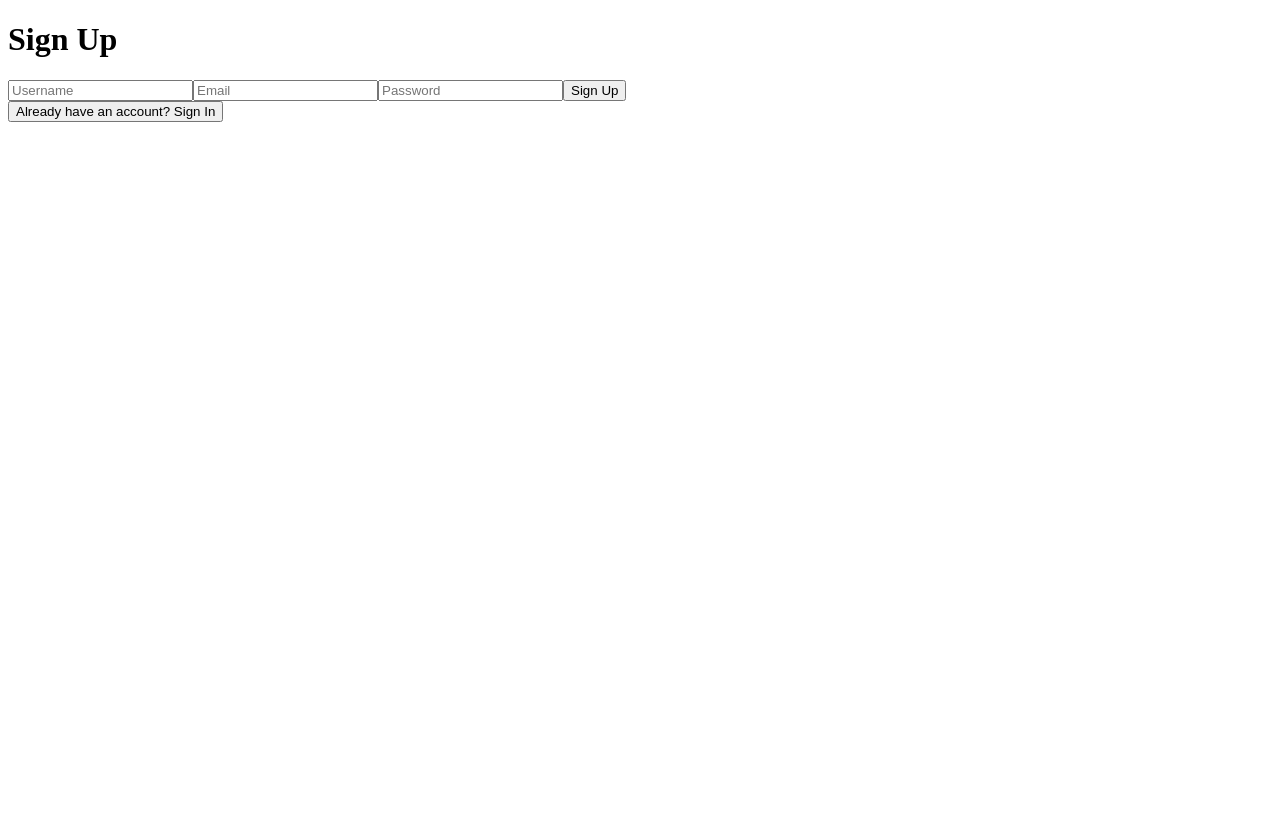
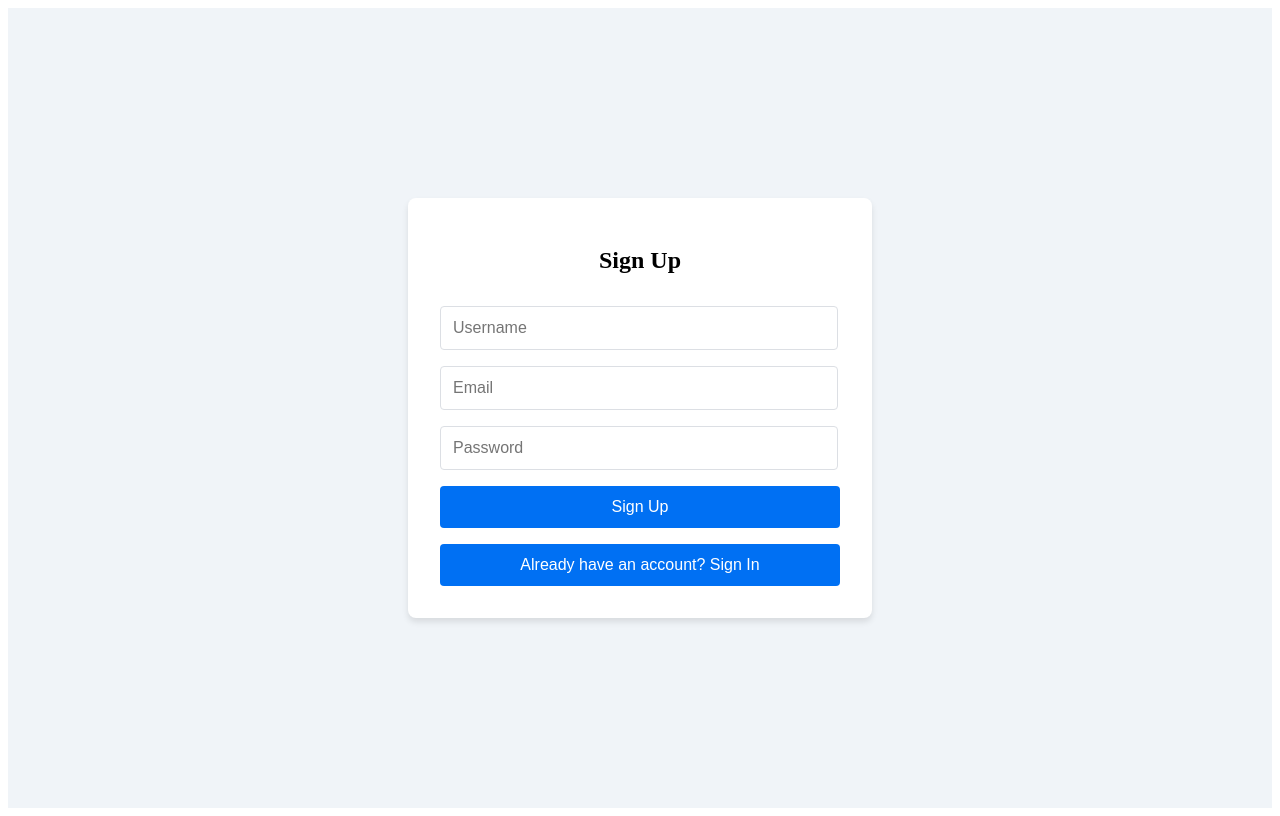
Before and after one commit to shyamddesai/NutriPapi, a Next.js app in the folder Frontend/: page /signup in a window 1280 px wide. Built offline with nearby package versions, Linux system fonts and the light colour scheme.

Commit message:
created css for signup

```diff
--- /dev/null
+++ b/Frontend/src/css/signup.module.css
@@ -0,0 +1,55 @@
+.container {
+    background-color: #f0f4f8;
+    height: 100vh;
+    display: flex;
+    align-items: center;
+    justify-content: center;
+}
+
+.formCard {
+    background: white;
+    padding: 2rem;
+    border-radius: 8px;
+    box-shadow: 0 4px 6px rgba(0, 0, 0, 0.1);
+    width: 100%;
+    max-width: 400px;
+}
+
+.formTitle {
+    font-size: 1.5rem;
+    margin-bottom: 2rem;
+    text-align: center;
+}
+
+.inputField {
+    margin-bottom: 1rem;
+    margin-right: 1.75rem;
+}
+
+.inputField input,
+.inputField select {
+    width: 100%;
+    padding: 0.75rem;
+    border: 1px solid #dcdfe4;
+    border-radius: 4px;
+    font-size: 1rem;
+}
+
+.buttonContainer {
+    margin-top: 1rem;
+}
+
+.submitButton {
+    width: 100%;
+    padding: 0.75rem;
+    border: none;
+    border-radius: 4px;
+    background-color: #0070f3;
+    color: white;
+    font-size: 1rem;
+    cursor: pointer;
+}
+
+.submitButton:hover {
+    background-color: #0056b3;
+}
--- a/Frontend/src/pages/signup.tsx
+++ b/Frontend/src/pages/signup.tsx
@@ -1,7 +1,7 @@
 import axios from 'axios';
 import { useRouter } from 'next/router';
 import React, { useState, ChangeEvent, FormEvent } from 'react';
-
+import styles from '/src/css/signup.module.css'
 
 
 const AuthPage = () => {
@@ -38,10 +38,13 @@ const AuthPage = () => {
 }
 
     return (
-    <div>
-      <h1>{isSignUp ? 'Sign Up' : 'Sign In'}</h1>
+        <div className={styles.container}>
+            <div className={styles.formCard}>
+                <h1 className={styles.formTitle}>{isSignUp ? 'Sign Up' : 'Sign In'}</h1>
                 <form onSubmit={handleSubmit}>
+
                     {isSignUp && (
+                        <div className={styles.inputField}>
                             <input
                                 type="text"
                                 name="username"
@@ -50,7 +53,10 @@ const AuthPage = () => {
                                 placeholder="Username"
                                 required
                             />
+                        </div>
                     )}
+
+                    <div className={styles.inputField}>
                         <input
                             type="email"
                             name="email"
@@ -59,6 +65,9 @@ const AuthPage = () => {
                             placeholder="Email"
                             required
                         />
+                    </div>
+
+                    <div className={styles.inputField}>
                         <input
                             type="password"
                             name="password"
@@ -67,11 +76,23 @@ const AuthPage = () => {
                             placeholder="Password"
                             required
                         />
-        <button type="submit">{isSignUp ? 'Sign Up' : 'Sign In'}</button>
+                    </div>
+
+                    <div className={styles.buttonContainer}>
+                        <button type="submit" className={styles.submitButton}>
+                            {isSignUp ? 'Sign Up' : 'Sign In'}
+                        </button>
+                    </div>
+
                 </form>
-      <button onClick={() => setIsSignUp(!isSignUp)}>
+
+                <div className={styles.buttonContainer}>
+                    <button onClick={() => setIsSignUp(!isSignUp)} className={styles.submitButton}>
                         {isSignUp ? 'Already have an account? Sign In' : "Don't have an account? Sign Up"}
                     </button>
+                </div>
+
+            </div>
         </div>
     );
 };
```
Lines whose indentation alone changed are shown as unchanged.
